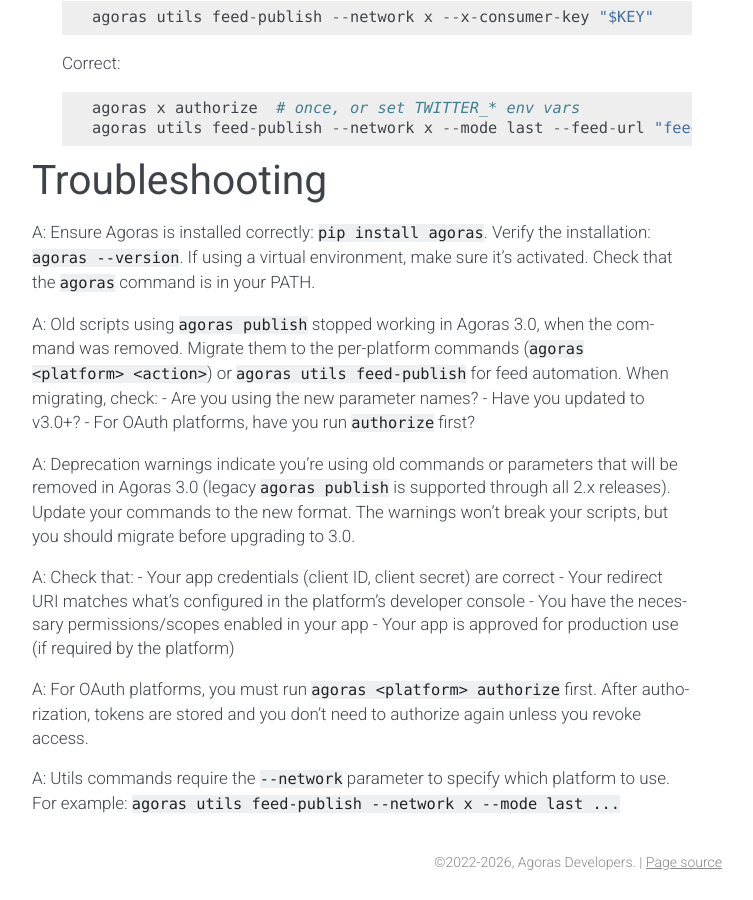
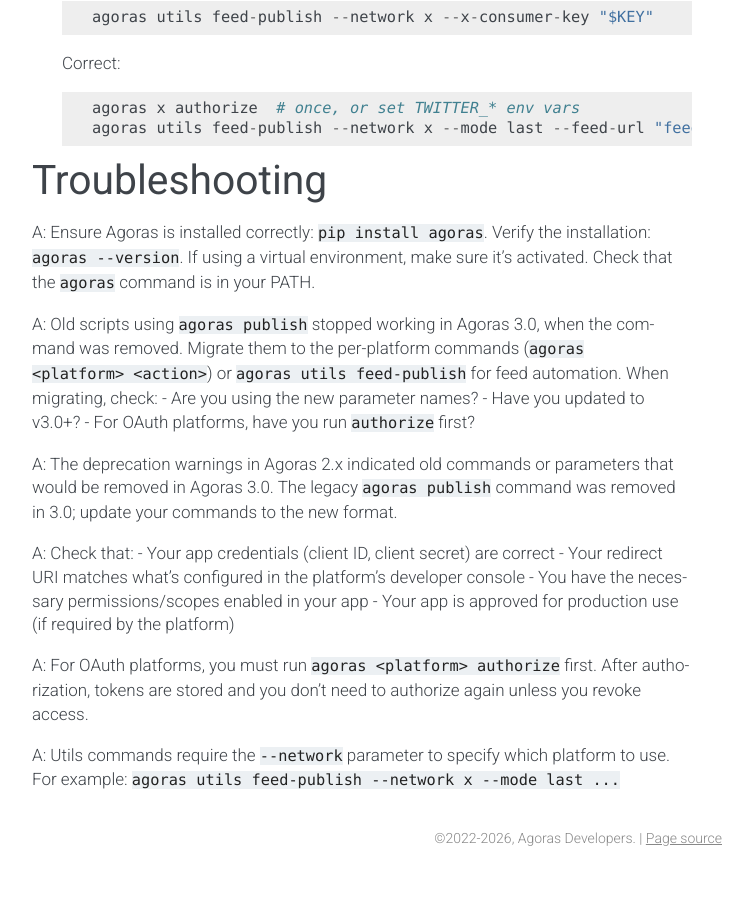
Before and after one commit to LuisAlejandro/agoras, a Sphinx documentation site: the page built from docs/migration/faq.rst, in a window 1280 px wide and 900 px high, scrolled down 5205 px. Shown: the whole window, without its empty margins (388-1141 px from the left). Built offline with Sphinx 7.4.7, drawn with Linux system fonts in a browser that asks for light colours; after the commit the page ends 6081 px from its top, so only the background shows below that; some of the changed text lies outside the part shown.

Commit message:
fix(cli,docs,tests): address QA findings on legacy publish removal
- publish_stub: functools.partial-bound instance overrides replace the
  private _name_parser_map insertion (public add_parser registers the
  choice, so publish shows in --help with the pointer text; parser_class
  was removed from add_parser in 3.11); empty commands/ package deleted
- docs/api/cli.rst: removed automodule blocks + stale headings for the
  deleted modules (sphinx was failing to import them); publish_stub is
  now the documented 3.0 surface
- 5 remaining present-tense publish refs flipped to removed-in-3.0
  (faq, parameters, discord, telegram, rss)
- tests: subprocess process-level exit-code smoke test (7 shapes),
  publish-in-help pin, literal pointer-text pin, converter feed-param
  pass-through contract (max_count, not feed_max_count), header fix,
  pytest import hoisted
- requirements pins re-synced to 3.0.0 via sync_package_deps
- tests/README blank-line cleanup

```diff
--- a/docs/discord.rst
+++ b/docs/discord.rst
@@ -82,7 +82,7 @@
 **Note**: You must provide at least one of ``--text``, ``--link``, or ``--image-1``.
 
 .. deprecated:: 2.0
-   The ``agoras publish --network "discord"`` command is deprecated. Use ``agoras discord post`` instead.
+   The ``agoras publish --network "discord"`` command was deprecated in 2.0 and removed in Agoras 3.0. Use ``agoras discord post`` instead.
 
 Publish a Discord thread
 ------------------------
--- a/docs/migration/faq.rst
+++ b/docs/migration/faq.rst
@@ -35,7 +35,7 @@
 Q: What's the difference between platform commands and utils commands?
 ~~~~~~~~~~~~~~~~~~~~~~~~~~~~~~~~~~~~~~~~~~~~~~~~~~~~~~~~~~~~~~~~~~~~~
 
-A: **Platform commands** (e.g., ``agoras x post``) are for direct platform operations and use simplified **content** parameter names (``--text``, ``--image-1``). **Utils commands** (e.g., ``agoras utils feed-publish``) automate feeds and schedules. Since **2.1.0**, both use the same auth model: run ``agoras <platform> authorize`` or set platform environment variables. Credential CLI flags are not accepted on actions or utils (legacy ``agoras publish`` still accepts them until 3.0).
+A: **Platform commands** (e.g., ``agoras x post``) are for direct platform operations and use simplified **content** parameter names (``--text``, ``--image-1``). **Utils commands** (e.g., ``agoras utils feed-publish``) automate feeds and schedules. Since **2.1.0**, both use the same auth model: run ``agoras <platform> authorize`` or set platform environment variables. Credential CLI flags are not accepted on actions or utils (the legacy ``agoras publish`` command, which accepted them, was removed in Agoras 3.0).
 
 Q: Why do utils commands use prefixed parameters?
 ~~~~~~~~~~~~~~~~~~~~~~~~~~~~~~~~~~~~~~~~~~~~~~~~~
@@ -118,7 +118,7 @@
 Q: How long will legacy commands be supported?
 ~~~~~~~~~~~~~~~~~~~~~~~~~~~~~~~~~~~~~~~~~~~~~~
 
-A: The legacy ``agoras publish`` command is supported with deprecation warnings through all Agoras 2.x releases and will be removed in Agoras 3.0. We recommend migrating as soon as possible.
+A: The legacy ``agoras publish`` command was supported with deprecation warnings through all Agoras 2.x releases and was removed in Agoras 3.0. Migrate your commands to the new format.
 
 Q: When should I migrate?
 ~~~~~~~~~~~~~~~~~~~~~~~~
@@ -216,7 +216,7 @@
 Q: I see deprecation warnings
 ~~~~~~~~~~~~~~~~~~~~~~~~~~~~~
 
-A: Deprecation warnings indicate you're using old commands or parameters that will be removed in Agoras 3.0 (legacy ``agoras publish`` is supported through all 2.x releases). Update your commands to the new format. The warnings won't break your scripts, but you should migrate before upgrading to 3.0.
+A: The deprecation warnings in Agoras 2.x indicated old commands or parameters that would be removed in Agoras 3.0. The legacy ``agoras publish`` command was removed in 3.0; update your commands to the new format.
 
 Q: OAuth authorization fails
 ~~~~~~~~~~~~~~~~~~~~~~~~~~~~
--- a/docs/reference/parameters.rst
+++ b/docs/reference/parameters.rst
@@ -279,12 +279,12 @@
 .. versionchanged:: 2.1
    Prefixed platform credential flags (``--x-consumer-key``, ``--facebook-access-token``, etc.) were removed from utils commands. Use ``authorize`` or environment variables; see :doc:`platform-arguments-envvars`.
 
-The following applied before 2.1.0 and remain valid on legacy ``agoras publish`` until 3.0:
+The following applied before 2.1.0 and remained valid on legacy ``agoras publish`` through 2.x (removed in Agoras 3.0):
 
 X (formerly Twitter)
 ~~~~~~~~~~~~~~~~~~~~
 
-* ``--x-consumer-key`` - X API consumer key (legacy publish / pre-2.1 utils)
+* ``--x-consumer-key`` - X API consumer key (legacy publish / pre-2.1 utils; command removed in 3.0)
 * ``--x-consumer-secret`` - X API consumer secret
 * ``--x-oauth-token`` - X OAuth token
 * ``--x-oauth-secret`` - X OAuth secret
@@ -379,6 +379,6 @@
 Legacy Parameters
 =================
 
-The legacy ``agoras publish`` command uses the original parameter names with platform prefixes. These are maintained for backward compatibility but are deprecated.
+The legacy ``agoras publish`` command used the original parameter names with platform prefixes through Agoras 2.x; the command was removed in Agoras 3.0.
 
 See the :doc:`../migration/index` for a complete mapping of legacy to new parameters.
--- a/docs/rss.rst
+++ b/docs/rss.rst
@@ -80,7 +80,7 @@
 ---------------------------
 
 .. warning::
-   The legacy ``agoras publish --action last-from-feed`` format is deprecated.
+   The legacy ``agoras publish --action last-from-feed`` format was deprecated and removed in Agoras 3.0.
    Use ``agoras utils feed-publish`` instead.
 
 Legacy format::
--- a/docs/telegram.rst
+++ b/docs/telegram.rst
@@ -85,7 +85,7 @@
 **Note**: You must provide at least one of ``--text``, ``--link``, or ``--image-1``.
 
 .. deprecated:: 2.0
-   The ``agoras publish --network "telegram"`` command is deprecated. Use ``agoras telegram post`` instead.
+   The ``agoras publish --network "telegram"`` command was deprecated in 2.0 and removed in Agoras 3.0. Use ``agoras telegram post`` instead.
 
 Publish a Telegram video
 -------------------------
```
Also changed, not shown: docs/api/cli.rst (+4 -28 lines), 9 other files.
